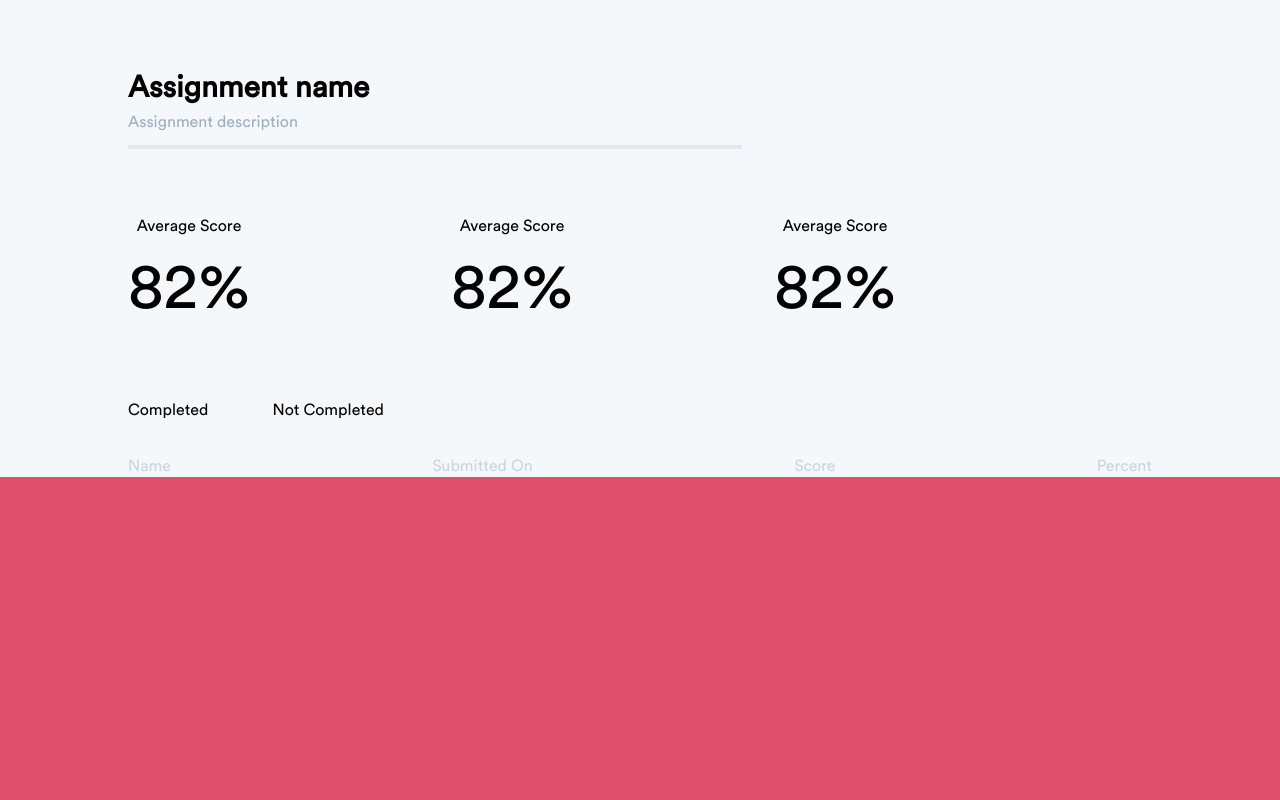
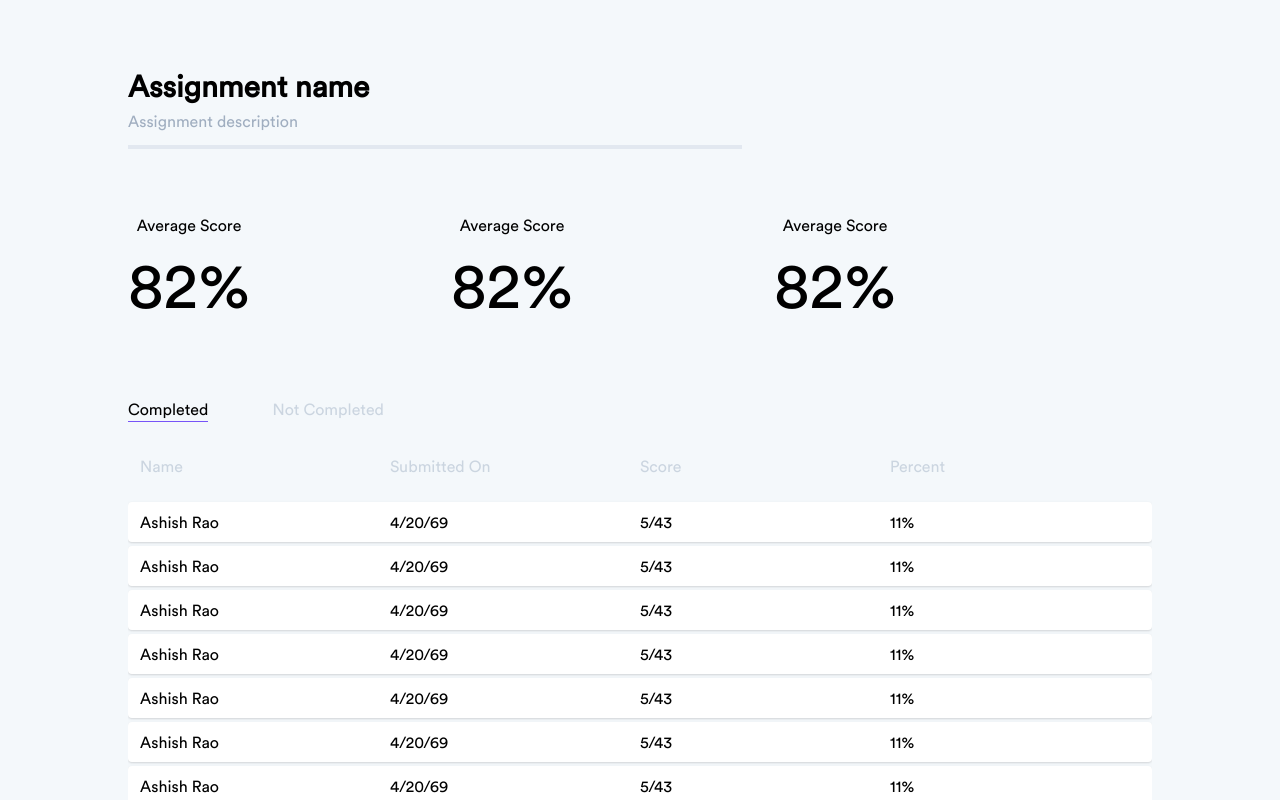
Before and after one commit to HackIllinoisPedagogy/homeroom-web, a React (Create React App) app: page /teacherassignment in a window 1280 px wide. Built offline with nearby package versions, Linux system fonts and the light colour scheme; the HTML template or start-up script is replaced by a standard one.

Commit message:
Made UI for Teacher Assignment

```diff
--- /dev/null
+++ b/src/components/assignment/SubmissionCard.js
@@ -0,0 +1,22 @@
+import React from "react";
+
+function SubmissionCard(props) {
+    return (
+        <div className="py-2 px-3 mt-1 w-full rounded bg-white shadow flex justify-between">
+            <span className="w-1/4">
+                {props.name}
+            </span>
+            <span className="w-1/4">
+                {props.date}
+            </span>
+            <span className="w-1/4">
+                {props.score}
+            </span>
+            <span className="w-1/4">
+                {props.percent}
+            </span>
+        </div>
+    );
+}
+
+export default SubmissionCard;
--- a/src/components/assignment/TeacherAssignment.js
+++ b/src/components/assignment/TeacherAssignment.js
@@ -1,7 +1,31 @@
 import React, {useEffect, useState} from "react";
+import SubmissionCard from "./SubmissionCard";
 
 function TeacherAssignment() {
     const [height, setHeight] = useState(0);
+    const [completed, setCompleted] = useState(true);
+    let completedDiv =
+        <span className="text-gray-400" onClick={() => setCompleted(true)}>
+            Completed
+        </span>;
+    let notCompletedDiv =
+        <span className="text-gray-400" onClick={() => setCompleted(false)}>
+            Not Completed
+        </span>;
+    if(completed) {
+        completedDiv =
+            <span className="border-b border-p-purple" onClick={() => setCompleted(true)}>
+                Completed
+            </span>;
+    } else {
+        notCompletedDiv =
+            <span className="border-b border-p-purple" onClick={() => setCompleted(false)}>
+                Not Completed
+            </span>;
+    }
+
+
+
     useEffect(() => {
         setHeight(window.innerHeight - document.getElementById("assignmentInfo").clientHeight);
     });
@@ -43,30 +67,34 @@ function TeacherAssignment() {
                     </div>
                 </div>
                 <div className="flex justify-between w-1/4">
-                <span className="un">
-                    Completed
-                </span>
-                    <span>
-                    Not Completed
-                </span>
+                    {completedDiv}
+                    {notCompletedDiv}
                 </div>
 
-                <div className="flex justify-between w-full mt-8">
-                    <span className="text-gray-400">
+                <div className="flex justify-between w-full mt-8 pb-5 px-3">
+                    <span className="text-gray-400 w-1/4">
                         Name
                     </span>
-                    <span className="text-gray-400">
+                    <span className="text-gray-400 w-1/4">
                         Submitted On
                     </span>
-                    <span className="text-gray-400">
+                    <span className="text-gray-400 w-1/4">
                         Score
                     </span>
-                    <span className="text-gray-400">
+                    <span className="text-gray-400 w-1/4">
                         Percent
                     </span>
                 </div>
             </div>
-            <div className="bg-p-orange" style={{'height': `${height}px`}}/>
+            <div className="flex flex-col mx-32 overflow-y-scroll" style={{'height': `${height}px`}}>
+                <SubmissionCard name={"Ashish Rao"} date={"4/20/69"} score={'5/43'} percent={"11%"}/>
+                <SubmissionCard name={"Ashish Rao"} date={"4/20/69"} score={'5/43'} percent={"11%"}/>
+                <SubmissionCard name={"Ashish Rao"} date={"4/20/69"} score={'5/43'} percent={"11%"}/>
+                <SubmissionCard name={"Ashish Rao"} date={"4/20/69"} score={'5/43'} percent={"11%"}/>
+                <SubmissionCard name={"Ashish Rao"} date={"4/20/69"} score={'5/43'} percent={"11%"}/>
+                <SubmissionCard name={"Ashish Rao"} date={"4/20/69"} score={'5/43'} percent={"11%"}/>
+                <SubmissionCard name={"Ashish Rao"} date={"4/20/69"} score={'5/43'} percent={"11%"}/>
+            </div>
         </div>
     );
 }
```
